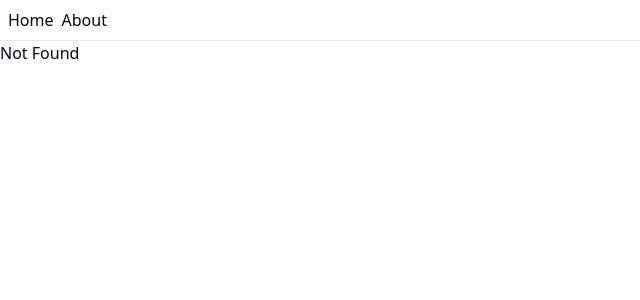
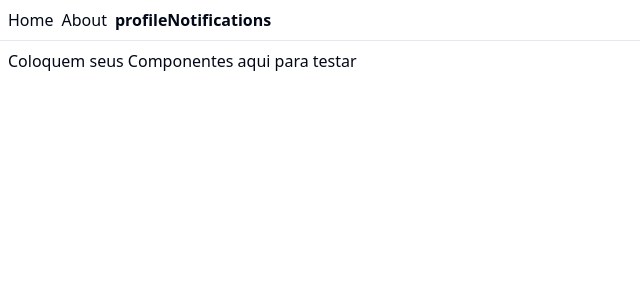
Before and after one commit to Aprender-e-Crescer/crowdfy, a React (Vite) app: page /profileNotifications in a window 1280 px wide. Before the commit this address had no page. Shown: the top 300 px of the page, without its empty margins (0-640 px from the left). Built offline with nearby package versions, Linux system fonts and the light colour scheme.

Commit message:
Criando pagina com Router, ProfileNotifications

```diff
--- a/src/routeTree.gen.ts
+++ b/src/routeTree.gen.ts
@@ -11,10 +11,16 @@
 // Import Routes
 
 import { Route as rootRoute } from './routes/__root'
+import { Route as ProfileNotificationsImport } from './routes/profileNotifications'
 import { Route as AboutImport } from './routes/about'
 import { Route as IndexImport } from './routes/index'
 
 // Create/Update Routes
+
+const ProfileNotificationsRoute = ProfileNotificationsImport.update({
+  path: '/profileNotifications',
+  getParentRoute: () => rootRoute,
+} as any)
 
 const AboutRoute = AboutImport.update({
   path: '/about',
@@ -44,12 +50,23 @@ declare module '@tanstack/react-router' {
       preLoaderRoute: typeof AboutImport
       parentRoute: typeof rootRoute
     }
+    '/profileNotifications': {
+      id: '/profileNotifications'
+      path: '/profileNotifications'
+      fullPath: '/profileNotifications'
+      preLoaderRoute: typeof ProfileNotificationsImport
+      parentRoute: typeof rootRoute
+    }
   }
 }
 
 // Create and export the route tree
 
-export const routeTree = rootRoute.addChildren({ IndexRoute, AboutRoute })
+export const routeTree = rootRoute.addChildren({
+  IndexRoute,
+  AboutRoute,
+  ProfileNotificationsRoute,
+})
 
 /* prettier-ignore-end */
 
@@ -60,7 +77,8 @@ export const routeTree = rootRoute.addChildren({ IndexRoute, AboutRoute })
       "filePath": "__root.tsx",
       "children": [
         "/",
-        "/about"
+        "/about",
+        "/profileNotifications"
       ]
     },
     "/": {
@@ -68,6 +86,9 @@ export const routeTree = rootRoute.addChildren({ IndexRoute, AboutRoute })
     },
     "/about": {
       "filePath": "about.tsx"
+    },
+    "/profileNotifications": {
+      "filePath": "profileNotifications.tsx"
     }
   }
 }
--- a/src/routes/__root.tsx
+++ b/src/routes/__root.tsx
@@ -11,7 +11,13 @@ export const Route = createRootRoute({
         <Link to="/about" className="[&.active]:font-bold">
           About
         </Link>
+
+        <Link to="/profileNotifications" className="[&.active]:font-bold">
+          profileNotifications
+        </Link>
       </div>
+
+
       <hr />
       <Outlet />
       <TanStackRouterDevtools />
--- /dev/null
+++ b/src/routes/profileNotifications.tsx
@@ -0,0 +1,11 @@
+import { createFileRoute } from '@tanstack/react-router'
+
+export const Route = createFileRoute(`/profileNotifications`)({
+  component: ProfileNotifications,
+})
+
+function ProfileNotifications() {
+  return <div className="p-2">
+    Coloquem seus Componentes aqui para testar
+  </div>
+}
```
Also changed, not shown: 1 other file (tests, documents, lock files or other folders).
